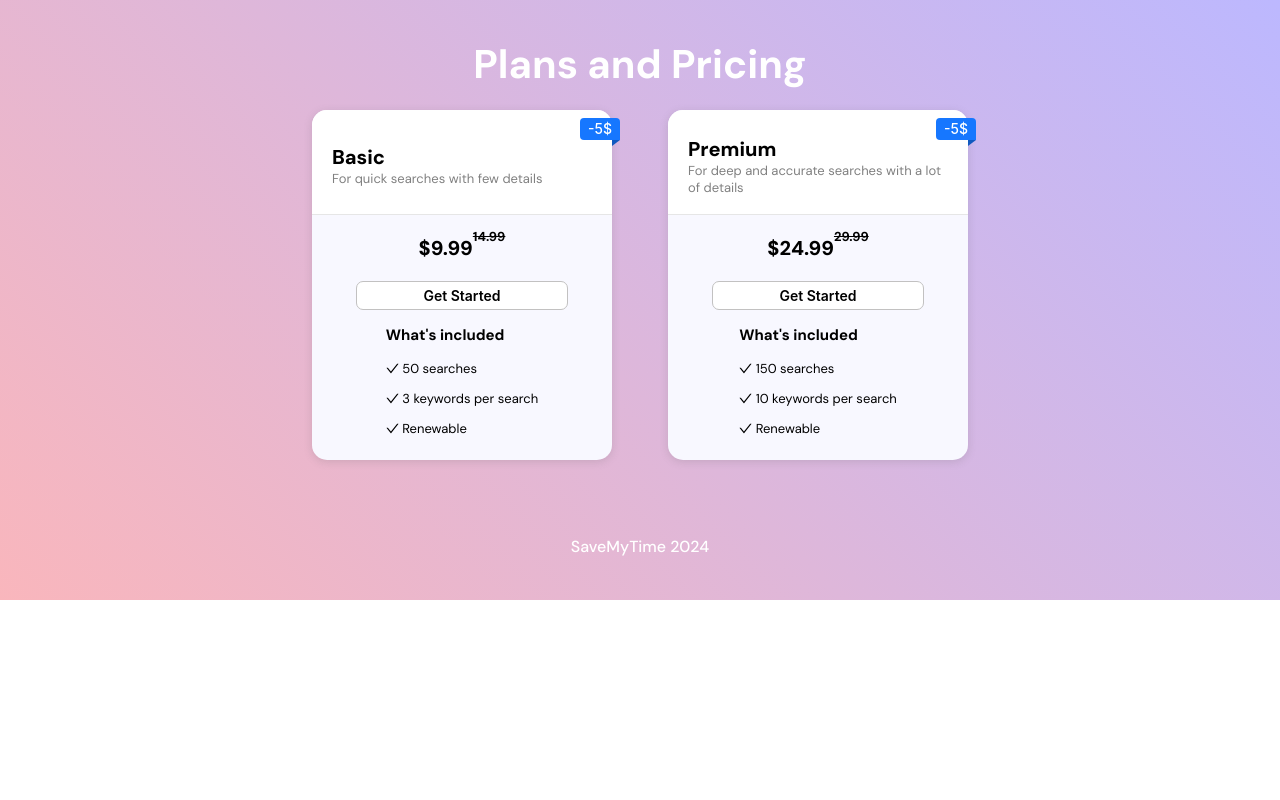
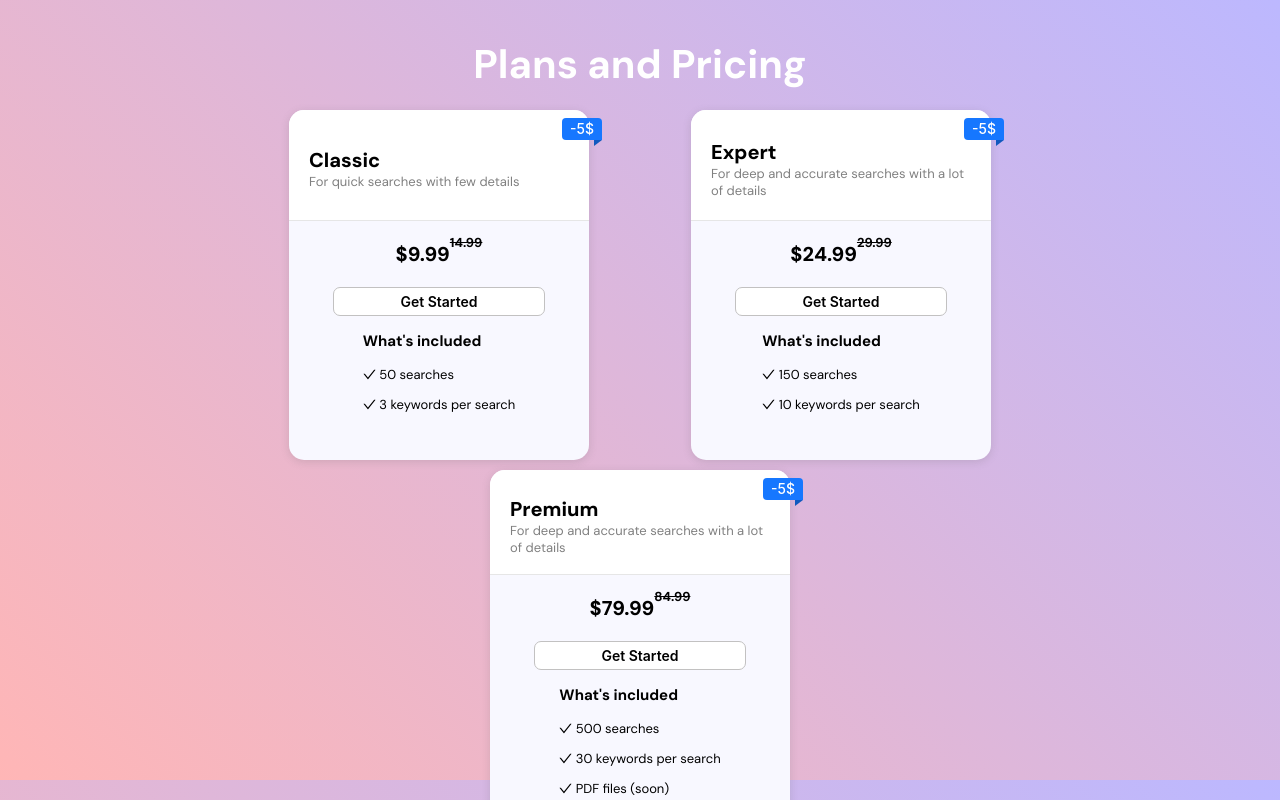
Before and after one commit to amaurydelille/savemytime-production, a React (Create React App) app in the folder website/frontend/: page / in a window 1280 px wide. Shown: the part 1620-2420 px from the top of the page. Before the commit the page ends 2220 px from the top, so only its background shows below. Built offline with nearby package versions, Linux system fonts and the light colour scheme; a web font is replaced by a local one.

Commit message:
fixed links, added pricing plan

```diff
--- a/website/frontend/src/components/PricingCardComponent.css
+++ b/website/frontend/src/components/PricingCardComponent.css
@@ -6,7 +6,7 @@
     height: 350px;
     border-radius: 15px;
     box-shadow: rgba(99, 99, 99, 0.2) 0px 2px 8px 0px;
-    margin-bottom: 10px;
+    margin: 0 5px 10px 5px
 }
 
 .pricing-header-container {
--- a/website/frontend/src/components/PricingCardComponent.tsx
+++ b/website/frontend/src/components/PricingCardComponent.tsx
@@ -8,23 +8,32 @@ type PricingCardProps = {
 
 const offerInfo = [
     {
-        title: 'Basic',
+        title: 'Classic',
         description: 'For quick searches with few details',
         price: 9.99,
         includes: [
             '50 searches',
-            '3 keywords per search',
-            'Renewable'
+            '3 keywords per search'
+        ]
+    },
+    {
+        title: 'Expert',
+        tag: 'Most popular',
+        description: 'For deep and accurate searches with a lot of details',
+        price: 24.99,
+        includes: [
+            '150 searches',
+            '10 keywords per search'
         ]
     },
     {
         title: 'Premium',
         description: 'For deep and accurate searches with a lot of details',
-        price: 24.99,
+        price: 79.99,
         includes: [
-            '150 searches',
-            '10 keywords per search',
-            'Renewable'
+            '500 searches',
+            '30 keywords per search',
+            'PDF files (soon)'
         ]
     },
 ]
--- a/website/frontend/src/pages/HomePage/HomePage.css
+++ b/website/frontend/src/pages/HomePage/HomePage.css
@@ -108,7 +108,7 @@
     flex-direction: column;
     align-items: center;
     flex-wrap: wrap;
-    width: 60%;
+    width: 70%;
 }
 
 .pricing-container .offers-container {
@@ -117,61 +117,6 @@
     justify-content: space-evenly;
     flex-wrap: wrap;
     width: 100%;
-}
-
-.pricing-container .offer-container {
-    background: rgb(58,184,255);
-    background: linear-gradient(225deg, rgba(58,184,255,1) 0%, rgba(238,99,242,1) 100%);
-    padding: 30px;
-    color: white;
-    border-radius: 10px;
-    transition: 0.1s ease-in-out;
-    line-height: 4px;
-}
-
-.pricing-container .offer-container:hover {
-    box-shadow: rgba(100, 100, 111, 0.2) 0px 7px 29px 0px;
-}
-
-.pricing-container .offer-container p.offer-title {
-    font-size: 30px;
-    font-weight: 700;
-}
-
-.pricing-container .offer-container .promotion {
-    display: flex;
-    flex-direction: row;
-}
-
-.pricing-container .offer-container .promotion p.price{
-    font-size: 20px;
-    font-weight: 600;
-    margin-right: 5px;
-}
-
-.pricing-container .offer-container .promotion p.old-price{
-    color: whitesmoke;
-    text-decoration: line-through;
-}
-
-.pricing-container .offer-container .offer-button {
-    display: flex;
-    flex-direction: row;
-    justify-content: center;
-    align-items: center;
-    height: 30px;
-    background-color: white;
-    border: none;
-    color: black;
-    border-radius: 7px;
-    cursor: pointer;
-    box-shadow: rgba(0, 0, 0, 0.24) 0px 3px 8px;
-    transition: 0.2s ease-in-out;
-    padding: 10px;
-}
-
-.pricing-container .offer-container .offer-button:hover {
-    color: goldenrod;
 }
 
 @media only screen and (max-width: 530px) {
--- a/website/frontend/src/pages/HomePage/HomePage.tsx
+++ b/website/frontend/src/pages/HomePage/HomePage.tsx
@@ -51,6 +51,9 @@ const HomePage = () => {
                     <Badge.Ribbon text='-5$' color='blue'>
                         <PricingCard offerIndex={2} />
                     </Badge.Ribbon>
+                    <Badge.Ribbon text='-5$' color='blue'>
+                        <PricingCard offerIndex={3} />
+                    </Badge.Ribbon>
                 </div>
             </div>
         </div>
```
